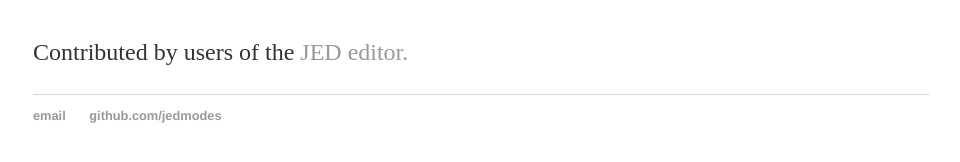
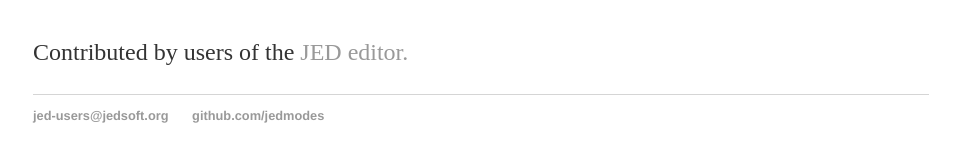
Before and after one commit to jedmodes/jedmodes.github.io, a Jekyll site: the page built from index.html, in a window 1280 px wide. Shown: the part 161-323 px from the top of the page, without its empty margins (159-1119 px from the left). Built offline with Jekyll 4.4.1, drawn with Linux system fonts in a browser that asks for light colours.

Commit message:
Update default.html

```diff
--- a/_layouts/default.html
+++ b/_layouts/default.html
@@ -16,7 +16,7 @@
 		</div><!-- /.container -->
 		<footer>
     		<ul>
-        		<li><a href="mailto:jed-users@jedsoft.org">email</a></li>
+        		<li><a href="mailto:jed-users@jedsoft.org">jed-users@jedsoft.org</a></li>
         		<li><a href="https://github.com/jedmodes">github.com/jedmodes</a></li>
 			</ul>
 		</footer>
```
